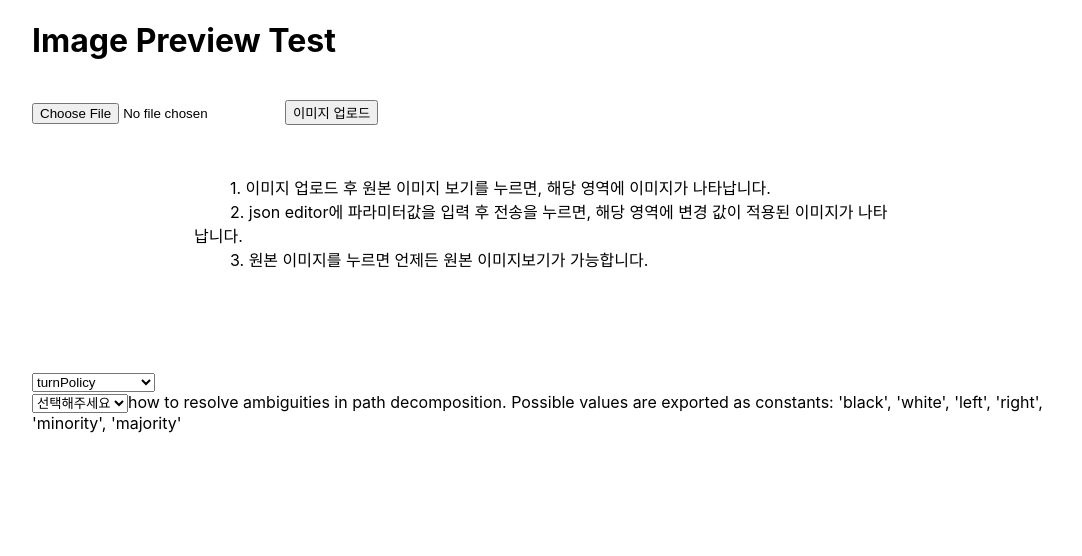
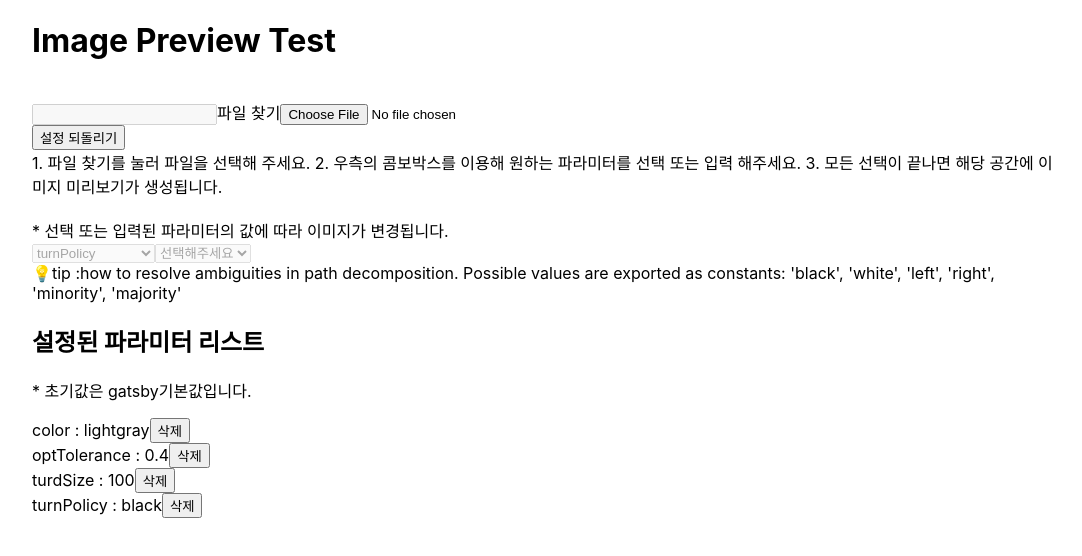
Before and after one commit to bgpworks/image-preview-vtest, a React (Create React App) app in the folder preview-client/: page / in a window 1280 px wide. Shown: the top 556 px of the page, without its empty margins (96-1178 px from the left). Built offline with nearby package versions, Linux system fonts and the light colour scheme.

Commit message:
추가 개선 사항 추가

```diff
--- a/preview-client/src/App.js
+++ b/preview-client/src/App.js
@@ -1,10 +1,5 @@
 import React from "react";
 import "./App.css";
-import ace from "brace";
-import "brace/mode/json";
-import "brace/theme/github";
-import { JsonEditor as Editor } from "jsoneditor-react";
-import "jsoneditor-react/es/editor.min.css";
 import { description } from "./description";
 
 async function ApiCall(url, options) {
@@ -15,166 +10,203 @@ async function ApiCall(url, options) {
   return result;
 }
 
-function getKeyByValue(object, value) {
-  return Object.keys(object).find((key) => object[key] === value);
-}
+const settingDefault = {
+  color: `lightgray`,
+  optTolerance: 0.4,
+  turdSize: 100,
+  turnPolicy: "black",
+};
 
 function App() {
   const [state, setState] = React.useState({
     file: null,
-    image: null,
     imagePath: null,
-    json: "",
-    id: 0,
+    imageName: "",
+    disabled: true,
     selectValue: "turnPolicy",
     params: { key: "turnPolicy", value: "" },
-    paramsList: [],
+    paramsList: {
+      color: `lightgray`,
+      optTolerance: 0.4,
+      turdSize: 100,
+      turnPolicy: "black",
+    },
   });
 
   // 이미지 파일 업로드
   const getImgFile = (e) => {
     e.preventDefault();
+    let file = e.target.files[0];
+    const formData = new FormData();
+    formData.append("image", file);
+    let options = { method: "POST", body: formData };
+    ApiCall("http://localhost:8005/sendImage", options)
+      .then(
+        (data) => imageHandlingSubmit(state.paramsList),
         setState({
           ...state,
-      image: null,
-      file: e.target.files[0],
-    });
+          file: file,
+          imageName: file.name,
+        }),
+      )
+      .catch((err) => console.log(err.message));
+  };
+  // 이미지 파라미터값 전송
+  const imageHandlingSubmit = (params) => {
+    let options = {
+      method: "POST",
+      body: JSON.stringify(params),
+      headers: { "Content-Type": "application/json" },
     };
 
-  // 이미지 파일 전송
-  const uploadImgFile = (e) => {
-    e.preventDefault();
-
-    const formData = new FormData();
-    formData.append("image", state.file);
-    let options = { method: "POST", body: formData };
-    ApiCall("http://localhost:8005/sendImage", options)
-      .then((data) => imageHandlingSubmit())
-      .catch((err) => console.log(err.message));
-  };
-
-  // 이미지 미리보기
-  // const showPreview = (format) => {
-  //   let options = { method: "GET" };
-  //   ApiCall(`http://localhost:8005?format=${format ?? "png"}`, options)
-  //     .then((data) => setState({ ...state, image: data.url }))
-  //     .catch((err) => console.log(err.message));
-  // };
-
-  // 이미지 핸들링에 전달 될 속성을 받아 상태에 저장한다.
-  const imageHandling = (e) => {
-    console.log(e);
-    setState({ ...state, json: e });
-  };
-
-  // 이미지 파라미터값 전송
-  const imageHandlingSubmit = (params) => {
-    // e.preventDefault();
-    console.log(params);
-    let options = {
-      method: "POST",
-      body: params,
-      headers: { "Content-Type": "application/json" },
-    };
-    // 미리보기 태그만 렌더링 하기 위해 state.image에 미리보기 주소 새로 할당.
-    setState({ ...state, image: "" });
     ApiCall("http://localhost:8005/getAttr", options)
-      .then((data) => setState({ ...state, imagePath: data.image }))
+      .then((data) =>
+        setState((state) => ({
+          ...state,
+          disabled: false,
+          imagePath: data.image,
+        })),
+      )
       .catch((err) => console.log(err.message));
   };
 
   // 이미지 파라미터 콤보 박스
   const changeSelect = (e) => {
-    console.log(typeof e.target.value);
-    // console.log(JSON.parse(e.target.value));
     setState({
       ...state,
       selectValue: e.target.value,
       params: { ...state.params, key: e.target.value },
     });
   };
-
+  // 콤보박스 & 인풋 값 온체인지 이벤트
   const getValue = (e) => {
-    console.log(e.target.value);
     setState({
       ...state,
       params: { ...state.params, value: e.target.value },
-      json: `{${state.params.key} : ${e.target.value}}`,
     });
-    console.log(typeof e.target.value);
-    let val =
-      e.target.value === "true" || e.target.value === "false"
-        ? e.target.value
-        : `"${e.target.value}"`;
-    let parsingData = `{"${state.params.key}" : ${val}}`;
-    imageHandlingSubmit(parsingData);
+    // 인풋 값 boolean / number 체크
+    let typeCheck = isNaN(e.target.value)
+      ? e.target.value === "true" || e.target.value === "false"
+        ? JSON.parse(e.target.value)
+        : e.target.value
+      : parseInt(e.target.value);
+
+    let key = state.params.key;
+    let parsingJson = {
+      [key]: typeCheck,
+    };
+    let changedObject = Object.assign(state.paramsList, parsingJson);
+    setState({ ...state, paramsList: changedObject });
+    imageHandlingSubmit(changedObject);
+  };
+  // 설정 된 이미지 설정 값 삭제
+  const deleteParam = (e, key) => {
+    e.preventDefault();
+    delete state.paramsList[key.toString()];
+    setState({ ...state, paramsList: state.paramsList });
+    imageHandlingSubmit(state.paramsList);
+  };
+  // 설정 되돌리기
+  const goBackSetting = (e) => {
+    let changedObject = Object.assign(settingDefault);
+    setState({
+      ...state,
+      paramsList: changedObject,
+      params: { key: "turnPolicy", value: "" },
+      selectValue: "turnPolicy",
+    });
+    imageHandlingSubmit(settingDefault);
   };
   return (
     <div className="container">
       {/* 페이지 제목 */}
-      <h1>Image Preview Test</h1>
-
-      <div>
+      <h1> Image Preview Test </h1>
+      <div className="file_container">
         {/* 이미지 업로드 */}
-        <label className="button">
-          <input name="image" type="file" onChange={(e) => getImgFile(e)} />
-        </label>
-
-        {/* 이미지 업로드 전송 버튼 */}
-        <button variant="outline" mr={2} onClick={(e) => uploadImgFile(e)}>
-          이미지 업로드
-        </button>
+        <div className="filebox bs3-primary">
+          <input
+            className="upload-name"
+            value={state.imageName}
+            disabled="disabled"
+          />
+          <label htmlFor="filename">파일 찾기</label>
+          <input
+            type="file"
+            id="filename"
+            className="upload-hidden"
+            onChange={(e) => getImgFile(e)}
+          />
         </div>
-
-      {/* 이미지 미리보기 창 */}
-      <div className="imageSize">
+        <button onClick={(e) => goBackSetting(e)}>설정 되돌리기</button>
+      </div>
+      {/* 이미지 미리보기 */}
+      <div className="preview_container">
+        <div className="image_preview">
+          <div
+            className={`image_preview_description ${
+              state.imagePath ? "hide" : "show"
+            }`}
+          >
             {`
-        1. 이미지 업로드 후 원본 이미지 보기를 누르면, 해당 영역에 이미지가 나타납니다.
-        2. json editor에 파라미터값을 입력 후 전송을 누르면, 해당 영역에 변경 값이 적용된 이미지가 나타납니다.
-        3. 원본 이미지를 누르면 언제든 원본 이미지보기가 가능합니다.
+          1. 파일 찾기를 눌러 파일을 선택해 주세요.
+          2. 우측의 콤보박스를 이용해 원하는 파라미터를 선택 또는 입력 해주세요.
+          3. 모든 선택이 끝나면 해당 공간에 이미지 미리보기가 생성됩니다.
           `}
+          </div>
           <div
-          className="imageSize"
+            className="image_size"
             dangerouslySetInnerHTML={{ __html: state.imagePath }}
           />
           <img src={state.image} />
         </div>
-
-      {/* preview button */}
-      {/* <button variant="outline" mr={2} onClick={() => showPreview("png")}>
-        원본 이미지 보기
-      </button> */}
-
-      {/*  json editor library 사용*/}
-      {/* <div className="editor_container">
-        <Editor
-          value={state.json}
-          onChange={imageHandling}
-          ace={ace}
-          theme="ace/theme/github"
-        />
-      </div> */}
-
         {/* 콤보박스 */}
-      <div>
-        <select onChange={(e) => changeSelect(e)}>
+        <div className="parameter_contents_container">
+          <div className="combo_title">
+            * 선택 또는 입력된 파라미터의 값에 따라 이미지가 변경됩니다.
+          </div>
+          <div className="select_container">
+            <select
+              onChange={(e) => changeSelect(e)}
+              value={state.selectValue}
+              disabled={state.disabled}
+            >
               {Object.keys(description).map((item) => (
-            <option value={item}>{item}</option>
+                <option value={item}> {item} </option>
               ))}
             </select>
-      </div>
-
-      <div>
             {description[state.selectValue].input ? (
-          <input type="text" onChange={(e) => getValue(e)}></input>
+              <input
+                type="text"
+                onChange={(e) => getValue(e)}
+                disabled={state.disabled}
+              ></input>
             ) : (
-          <select onChange={(e) => getValue(e)}>
+              <select onChange={(e) => getValue(e)} disabled={state.disabled}>
                 {description[state.selectValue].options.map((item) => (
-              <option value={item}>{item}</option>
+                  <option value={item}> {item} </option>
                 ))}
               </select>
             )}
+          </div>
+          {/* potrace parameters 설명 */}
+          <div className="description_container">
+            <span> &#128161;</span>tip :
             {description[state.selectValue].description}
+          </div>
+          {/* 선택 된 parameters list */}
+          <div className={`${state.imagePath ? "show" : "hide"}`}>
+            <h2>설정된 파라미터 리스트</h2>
+            <p>* 초기값은 gatsby기본값입니다.</p>
+            <div className="params_container">
+              {Object.keys(state.paramsList).map((key) => (
+                <div className="params_items">
+                  {`${key} :  ${state.paramsList[key]}`}
+                  <button onClick={(e) => deleteParam(e, key)}> 삭제 </button>
+                </div>
+              ))}
+            </div>
+          </div>
+        </div>
       </div>
     </div>
   );
```
Lines whose indentation alone changed are shown as unchanged.
